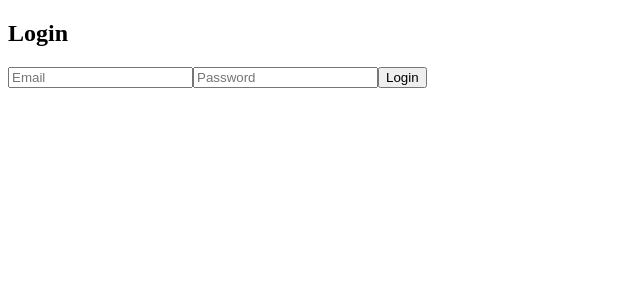
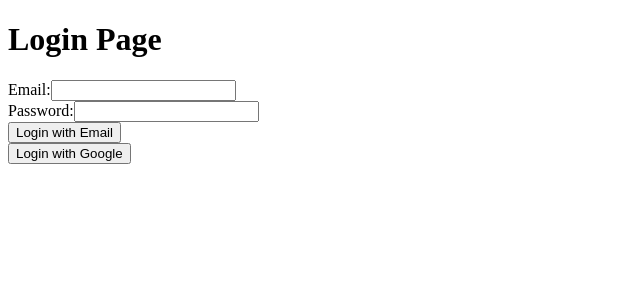
Before and after one commit to mohandemadx/opha-clinic, a React (Create React App) app: page /login in a window 1280 px wide. Shown: the top 300 px of the page, without its empty margins (0-640 px from the left). Built offline with nearby package versions, Linux system fonts and the light colour scheme; no server answers.

Commit message:
login wiz google

```diff
--- a/package.json
+++ b/package.json
@@ -6,6 +6,7 @@
     "@testing-library/jest-dom": "^5.17.0",
     "@testing-library/react": "^13.4.0",
     "@testing-library/user-event": "^13.5.0",
+    "firebase": "^10.14.1",
     "react": "^18.3.1",
     "react-dom": "^18.3.1",
     "react-router-dom": "^5.3.4",
--- a/src/App.js
+++ b/src/App.js
@@ -1,19 +1,33 @@
-import React from 'react';
-import { BrowserRouter as Router, Route, Routes } from 'react-router-dom';
+import React, { useEffect, useState } from 'react';
+import { BrowserRouter as Router, Route, Switch, Redirect } from 'react-router-dom';
+import { auth } from './firebaseConfig';
+import Home from './components/Home';
 import Login from './components/Login';
 import Register from './components/Register';
-import Home from './components/Home';
+import { onAuthStateChanged } from 'firebase/auth';
 
 const App = () => {
-    return (
-        <Router>
-            <Routes>
-                <Route path="/" element={<Home />} />
-                <Route path="/login" element={<Login />} />
-                <Route path="/register" element={<Register />} />
-            </Routes>
-        </Router>
-    );
+  const [user, setUser] = useState(null);
+
+  useEffect(() => {
+    const unsubscribe = onAuthStateChanged(auth, (user) => {
+      setUser(user);
+    });
+
+    return () => unsubscribe();
+  }, []);
+
+  return (
+    <Router>
+      <Switch>
+        <Route path="/" exact component={Home} />
+        <Route path="/login">
+          {user ? <Redirect to="/" /> : <Login />}
+        </Route>
+        <Route path="/register" component={Register} />
+      </Switch>
+    </Router>
+  );
 };
 
 export default App;
--- a/src/components/Login.js
+++ b/src/components/Login.js
@@ -1,34 +1,62 @@
+// src/components/Login.js
 import React, { useState } from 'react';
+import { auth, provider } from '../firebaseConfig';
+import { signInWithPopup } from 'firebase/auth';
 
 const Login = () => {
   const [email, setEmail] = useState('');
   const [password, setPassword] = useState('');
 
-    const handleLogin = (e) => {
+  const handleEmailLogin = async (e) => {
     e.preventDefault();
-        // Handle login logic
-        console.log('Login:', { email, password });
+    try {
+      await auth.signInWithEmailAndPassword(email, password);
+      alert('Login successful!');
+    } catch (error) {
+      console.error('Error during login:', error);
+      alert(error.message);
+    }
+  };
+
+  const handleGoogleLogin = async () => {
+    try {
+      await signInWithPopup(auth, provider);
+      alert('Login successful!');
+    } catch (error) {
+      console.error('Error during login:', error);
+      alert(error.message);
+    }
   };
 
   return (
-        <form onSubmit={handleLogin}>
-            <h2>Login</h2>
+    <div>
+      <h1>Login Page</h1>
+      <form onSubmit={handleEmailLogin}>
+        <div>
+          <label>Email:</label>
           <input
             type="email"
-                placeholder="Email"
             value={email}
             onChange={(e) => setEmail(e.target.value)}
             required
           />
+        </div>
+        <div>
+          <label>Password:</label>
           <input
             type="password"
-                placeholder="Password"
             value={password}
             onChange={(e) => setPassword(e.target.value)}
             required
           />
-            <button type="submit">Login</button>
+        </div>
+        <button type="submit">Login with Email</button>
       </form>
+
+      <div>
+        <button onClick={handleGoogleLogin}>Login with Google</button>
+      </div>
+    </div>
   );
 };
 
--- /dev/null
+++ b/src/firebaseConfig.js
@@ -0,0 +1,24 @@
+// Import the functions you need from the SDKs you need
+import { initializeApp } from "firebase/app";
+import { getAnalytics } from "firebase/analytics";
+import { getAuth, GoogleAuthProvider } from "firebase/auth"; // <-- Ensure these are imported
+
+// Your web app's Firebase configuration
+// For Firebase JS SDK v7.20.0 and later, measurementId is optional
+const firebaseConfig = {
+  apiKey: "AIzaSyDTKsXmkWe9RcJxL-K0CbM1UKSxyxfAnGg",
+  authDomain: "opha-clinic.firebaseapp.com",
+  projectId: "opha-clinic",
+  storageBucket: "opha-clinic.appspot.com",
+  messagingSenderId: "511251374736",
+  appId: "1:511251374736:web:693c6f2686a62e95832e15",
+  measurementId: "G-GLVQ72MM2Q"
+};
+
+// Initialize Firebase
+const app = initializeApp(firebaseConfig);
+const auth = getAuth(app);
+const provider = new GoogleAuthProvider();
+const analytics = getAnalytics(app);
+
+export { auth, provider };
```
Also changed, not shown: 1 other file (tests, documents, lock files or other folders). Lines whose indentation alone changed are shown as unchanged.
